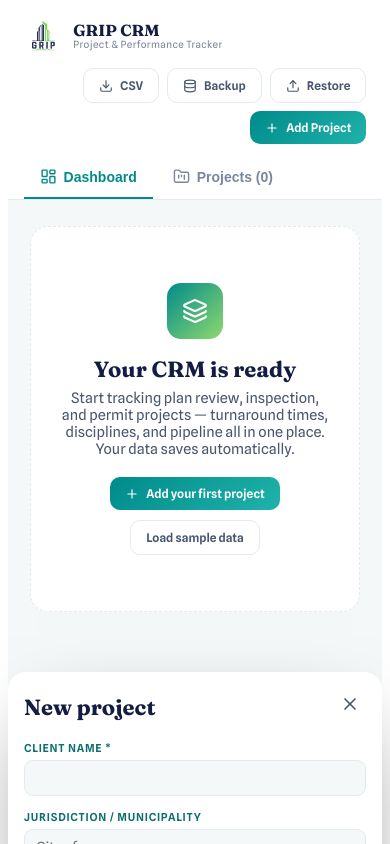
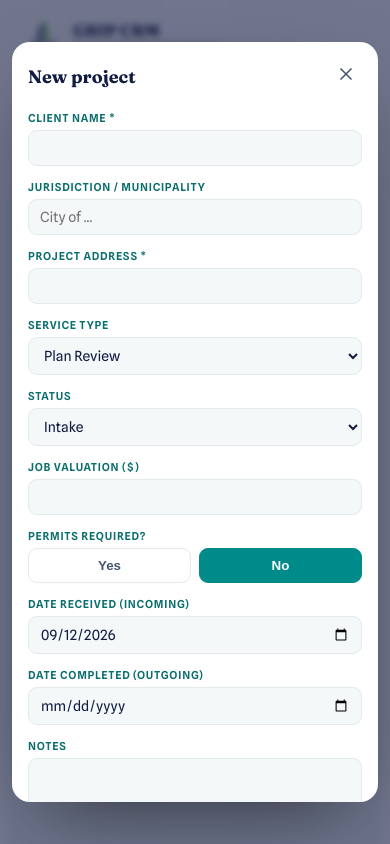
Before and after one commit to gripsolutionsinc-ux/grip-crm, a React (Vite) app: page / in a window 390 px wide. Both pictures are taken after a click on the button "Add Project". Shown: the top 844 px of the page. Built offline with nearby package versions, Linux system fonts and the light colour scheme.

Commit message:
Fix responsive project modal layout for Wix mobile

```diff
--- a/src/GRIP-CRM.jsx
+++ b/src/GRIP-CRM.jsx
@@ -418,7 +418,24 @@ function Projects({ filtered, query, setQuery, filter, setFilter, openAdd, openE
 function Modal({ draft, setDraft, onSave, onClose, toggleDisc, serif }) {
   const set = (k, v) => setDraft({ ...draft, [k]: v });
   const turn = daysBetween(draft.received, draft.completed);
+
   return (
+    <div
+      onClick={onClose}
+      style={{
+        position: "fixed",
+        inset: 0,
+        background: "rgba(19,28,66,.6)",
+        backdropFilter: "blur(3px)",
+        zIndex: 9999,
+        display: "flex",
+        alignItems: "center",
+        justifyContent: "center",
+        padding: "20px 12px",
+        overflowY: "auto"
+      }}
+    >
+
       <div
         onClick={(e) => e.stopPropagation()}
         style={{
@@ -426,71 +443,235 @@ function Modal({ draft, setDraft, onSave, onClose, toggleDisc, serif }) {
           borderRadius: 18,
           width: "100%",
           maxWidth: 640,
-    padding: "clamp(16px, 4vw, 28px)",
+          maxHeight: "90vh",
+          overflowY: "auto",
+          padding: "clamp(16px,4vw,28px)",
           boxShadow: "0 30px 80px -30px rgba(0,0,0,.6)"
         }}
       >
-        <div style={{ display: "flex", justifyContent: "space-between", alignItems: "center", marginBottom: 16 }}>
-          <h3 style={{ ...serif, fontSize: 22, color: C.navy, margin: 0 }}>{draft._new ? "New project" : "Edit project"}</h3>
-          <button onClick={onClose} style={{ ...iconBtn, fontSize: 20 }}><X size={20} /></button>
+
+        <div style={{
+          display:"flex",
+          justifyContent:"space-between",
+          alignItems:"center",
+          marginBottom:16
+        }}>
+
+          <h3 style={{
+            ...serif,
+            fontSize:"clamp(18px,4vw,22px)",
+            color:C.navy,
+            margin:0
+          }}>
+            {draft._new ? "New project" : "Edit project"}
+          </h3>
+
+          <button
+            onClick={onClose}
+            style={{...iconBtn,fontSize:20}}
+          >
+            <X size={20}/>
+          </button>
+
         </div>
+
+
         <div style={{
-  display: "grid",
-  gridTemplateColumns: "repeat(auto-fit, minmax(250px, 1fr))",
-  gap: 14
+          display:"grid",
+          gridTemplateColumns:"repeat(auto-fit,minmax(250px,1fr))",
+          gap:14
         }}>
-          <Field label="Client name *"><input style={inp} value={draft.client} onChange={(e) => set("client", e.target.value)} /></Field>
-          <Field label="Jurisdiction / municipality"><input style={inp} value={draft.jurisdiction} onChange={(e) => set("jurisdiction", e.target.value)} placeholder="City of …" /></Field>
-          <Field label="Project address *" span><input style={inp} value={draft.address} onChange={(e) => set("address", e.target.value)} /></Field>
+
+
+          <Field label="Client name *">
+            <input
+              style={inp}
+              value={draft.client}
+              onChange={(e)=>set("client",e.target.value)}
+            />
+          </Field>
+
+
+          <Field label="Jurisdiction / municipality">
+            <input
+              style={inp}
+              value={draft.jurisdiction}
+              placeholder="City of ..."
+              onChange={(e)=>set("jurisdiction",e.target.value)}
+            />
+          </Field>
+
+
+          <Field label="Project address *" span>
+            <input
+              style={inp}
+              value={draft.address}
+              onChange={(e)=>set("address",e.target.value)}
+            />
+          </Field>
+
+
           <Field label="Service type">
-            <select style={inp} value={draft.service} onChange={(e) => set("service", e.target.value)}>
-              {SERVICE_TYPES.map((s) => <option key={s.name}>{s.name}</option>)}
+            <select
+              style={inp}
+              value={draft.service}
+              onChange={(e)=>set("service",e.target.value)}
+            >
+              {SERVICE_TYPES.map(s=>
+                <option key={s.name}>{s.name}</option>
+              )}
             </select>
           </Field>
+
+
           <Field label="Status">
-            <select style={inp} value={draft.status} onChange={(e) => set("status", e.target.value)}>
-              {STATUSES.map((s) => <option key={s}>{s}</option>)}
+            <select
+              style={inp}
+              value={draft.status}
+              onChange={(e)=>set("status",e.target.value)}
+            >
+              {STATUSES.map(s=>
+                <option key={s}>{s}</option>
+              )}
             </select>
           </Field>
-          <Field label="Job valuation ($)"><input style={inp} type="number" value={draft.valuation} onChange={(e) => set("valuation", e.target.value)} placeholder="0" /></Field>
+
+
+          <Field label="Job valuation ($)">
+            <input
+              style={inp}
+              type="number"
+              value={draft.valuation}
+              onChange={(e)=>set("valuation",e.target.value)}
+            />
+          </Field>
+
+
           <Field label="Permits required?">
-            <div style={{ display: "flex", gap: 8 }}>
-              {["Yes", "No"].map((o) => {
-                const on = (o === "Yes") === !!draft.permits;
-                return <button key={o} onClick={() => set("permits", o === "Yes")} style={{ flex: 1, padding: "9px 0", borderRadius: 9, border: `1px solid ${on ? C.teal : C.line}`, background: on ? C.teal : "#fff", color: on ? "#fff" : C.sub, fontWeight: 600, cursor: "pointer", fontSize: 14 }}>{o}</button>;
+
+            <div style={{
+              display:"flex",
+              gap:8
+            }}>
+
+            {["Yes","No"].map(o=>{
+
+              const active=(o==="Yes")===!!draft.permits;
+
+              return(
+                <button
+                  key={o}
+                  onClick={()=>set("permits",o==="Yes")}
+                  style={{
+                    flex:1,
+                    padding:"9px 0",
+                    borderRadius:9,
+                    border:`1px solid ${active?C.teal:C.line}`,
+                    background:active?C.teal:"#fff",
+                    color:active?"#fff":C.sub,
+                    fontWeight:600
+                  }}
+                >
+                  {o}
+                </button>
+              )
+
             })}
+
             </div>
+
           </Field>
-          {draft.permits && (
-            <Field label="Permit disciplines" span>
-              <div style={{ display: "flex", flexWrap: "wrap", gap: 7 }}>
-                {DISCIPLINES.map((d) => {
-                  const on = draft.disciplines.includes(d);
-                  return <button key={d} onClick={() => toggleDisc(d)} style={{ padding: "6px 11px", borderRadius: 999, border: `1px solid ${on ? C.aqua : C.line}`, background: on ? "rgba(32,178,170,.12)" : "#fff", color: on ? C.teal700 : C.sub, fontWeight: 600, fontSize: 12.5, cursor: "pointer" }}>{d}</button>;
-                })}
+
+
+
+          <Field label="Date received (incoming)">
+            <input
+              style={inp}
+              type="date"
+              value={draft.received}
+              onChange={(e)=>set("received",e.target.value)}
+            />
+          </Field>
+
+
+          <Field label="Date completed (outgoing)">
+            <input
+              style={inp}
+              type="date"
+              value={draft.completed}
+              onChange={(e)=>set("completed",e.target.value)}
+            />
+          </Field>
+
+
+          <Field label="Notes" span>
+            <textarea
+              style={{
+                ...inp,
+                minHeight:70,
+                resize:"vertical"
+              }}
+              value={draft.notes}
+              onChange={(e)=>set("notes",e.target.value)}
+            />
+          </Field>
+
+
         </div>
-            </Field>
-          )}
-          <Field label="Date received (incoming)"><input style={inp} type="date" value={draft.received} onChange={(e) => set("received", e.target.value)} /></Field>
-          <Field label="Date completed (outgoing)"><input style={inp} type="date" value={draft.completed} onChange={(e) => set("completed", e.target.value)} /></Field>
-          <Field label="Notes" span><textarea style={{ ...inp, minHeight: 70, resize: "vertical" }} value={draft.notes} onChange={(e) => set("notes", e.target.value)} /></Field>
+
+
+
+        <div style={{
+          display:"flex",
+          flexWrap:"wrap",
+          gap:12,
+          alignItems:"center",
+          justifyContent:"space-between",
+          marginTop:20
+        }}>
+
+          <div style={{
+            fontSize:13,
+            color:C.sub
+          }}>
+            {turn==null
+            ? "Turnaround calculates once both dates are set."
+            :
+            <span>
+              Turnaround:
+              <b style={{color:C.navy}}>
+                {turn} days
+              </b>
+            </span>
+            }
           </div>
-        <div style={{ display: "flex", alignItems: "center", justifyContent: "space-between", marginTop: 20 }}>
-          <div style={{ fontSize: 13, color: C.sub }}>{turn == null ? "Turnaround calculates once both dates are set." : <span>Turnaround: <b style={{ color: C.navy }}>{turn} days</b></span>}</div>
+
+
           <div style={{
-  display: "flex",
-  gap: 8,
-  flexWrap: "wrap",
-  justifyContent: "flex-end"
+            display:"flex",
+            gap:8,
+            flexWrap:"wrap",
+            justifyContent:"flex-end"
           }}>
-            <Btn onClick={onClose} ghost>Cancel</Btn>
-            <Btn onClick={onSave} icon={Save}>Save project</Btn>
+
+            <Btn onClick={onClose} ghost>
+              Cancel
+            </Btn>
+
+            <Btn onClick={onSave} icon={Save}>
+              Save project
+            </Btn>
+
           </div>
+
         </div>
+
+
+      </div>
+
     </div>
   );
 }
-
 /* ===================== SMALL UI ===================== */
 function Empty({ serif, onAdd, onSeed }) {
   return (
```
Lines whose indentation alone changed are shown as unchanged.
